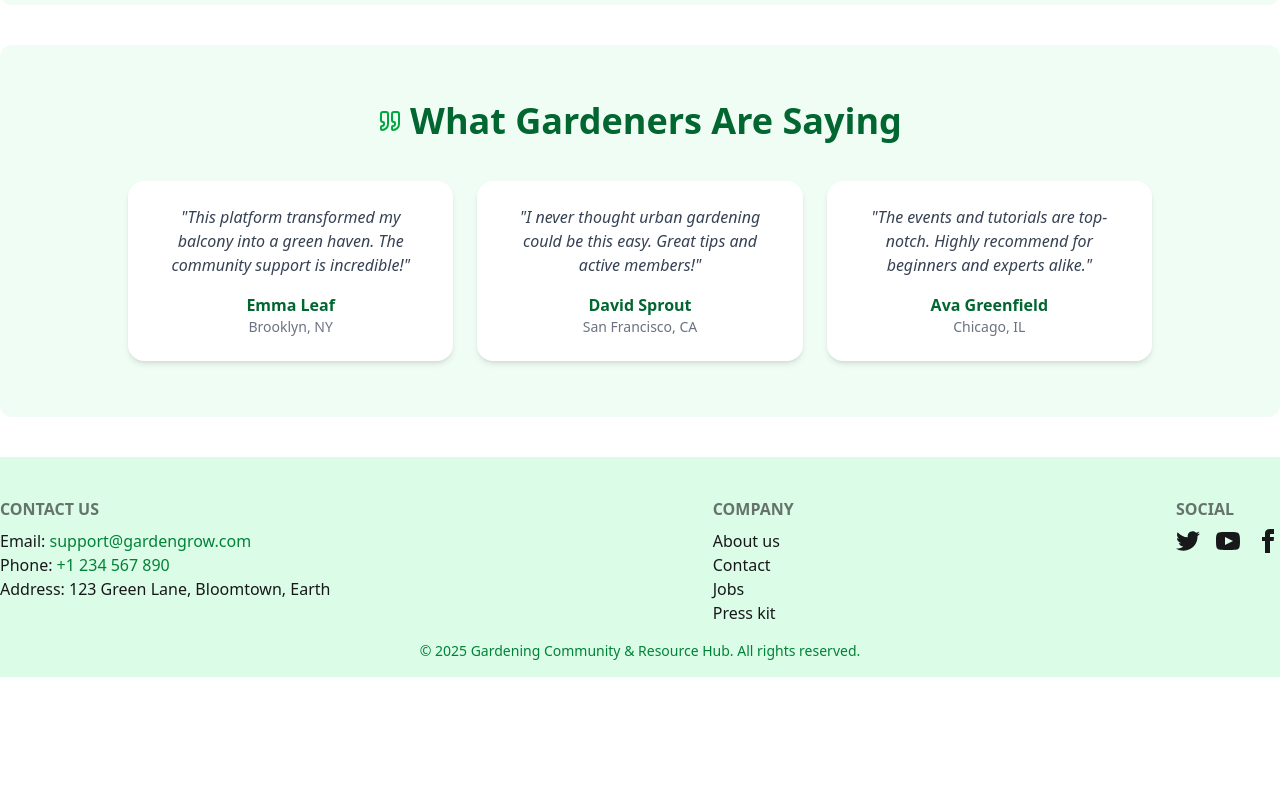
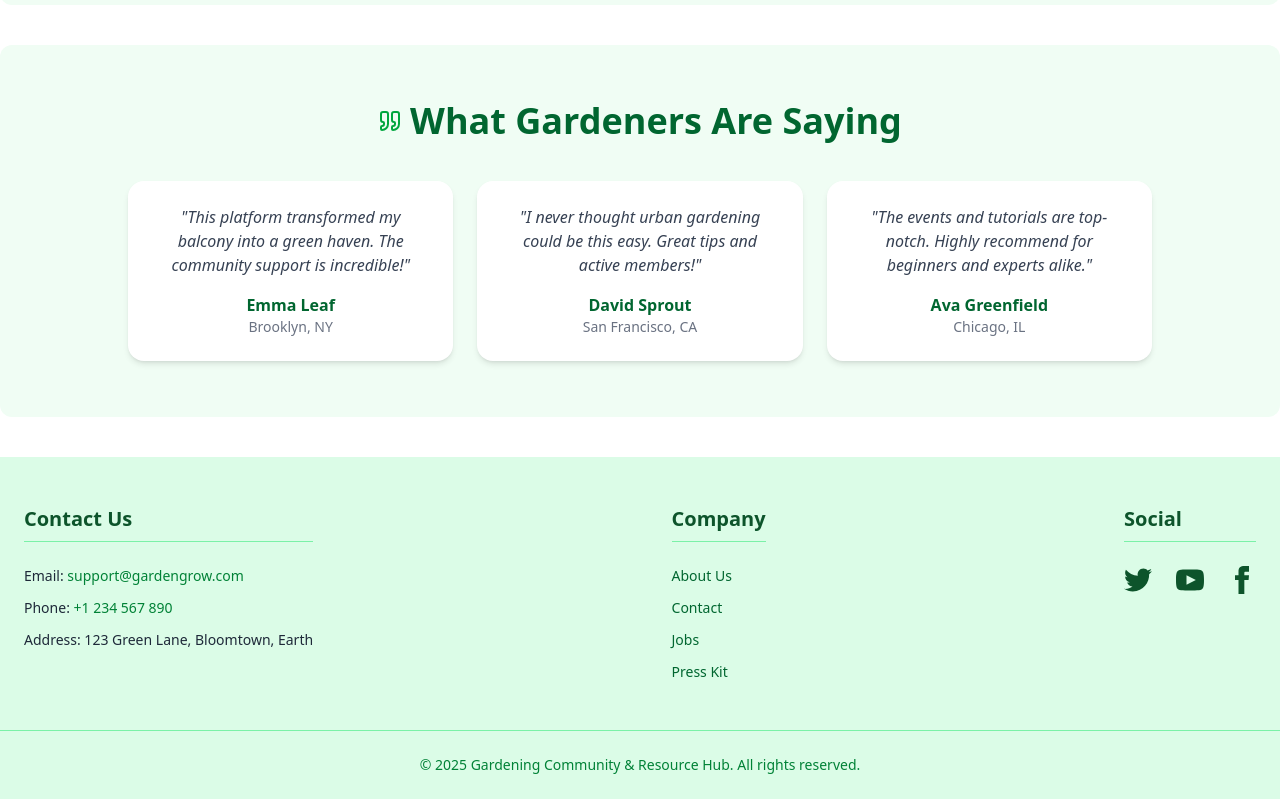
Before and after one commit to iftakhersifat/gardening-community-client, a React (Vite) app: page / in a window 1280 px wide. Shown: the part 2273-3072 px from the top of the page. Before the commit the page ends 2950 px from the top, so only its background shows below. Built offline with nearby package versions, Linux system fonts and the light colour scheme; no server answers.

Commit message:
added updated sections

```diff
--- a/src/Components/Root/Footer.jsx
+++ b/src/Components/Root/Footer.jsx
@@ -3,69 +3,80 @@ import { Link } from 'react-router';
 
 const Footer = () => {
   return (
-        <div className='bg-green-100'>
-            <footer className="md:flex md:justify-between container mx-auto sm:footer-horizontal  p-10 md:p-0">
-  <div className='mt-10'>
-    <h6 className="footer-title">Contact Us</h6>
-    <div>
-      <p>Email: <Link to="" className="text-green-700 hover:underline">support@gardengrow.com</Link></p>
-      <p>Phone: <Link to="" className="text-green-700 hover:underline">+1 234 567 890</Link></p>
+    <footer className="bg-green-100 text-green-900">
+      <div className="container mx-auto px-6 py-12 md:flex md:justify-between md:items-start mt-10">
+
+        {/* Contact Section */}
+        <div className="mb-10 md:mb-0 max-w-sm">
+          <h6 className="text-xl font-semibold mb-6 border-b border-green-300 pb-2">Contact Us</h6>
+          <address className="not-italic space-y-3 text-gray-800 text-sm">
+            <p>
+              Email: <a href="mailto:support@gardengrow.com" className="text-green-700 hover:underline">support@gardengrow.com</a>
+            </p>
+            <p>
+              Phone: <a href="tel:+1234567890" className="text-green-700 hover:underline">+1 234 567 890</a>
+            </p>
             <p>Address: 123 Green Lane, Bloomtown, Earth</p>
-    </div>
+          </address>
         </div>
 
-  <div className='flex flex-col mt-10'>
-    <h6 className="footer-title">Company</h6>
-    <a className="link link-hover">About us</a>
-    <a className="link link-hover">Contact</a>
-    <a className="link link-hover">Jobs</a>
-    <a className="link link-hover">Press kit</a>
+        {/* Company Links */}
+        <div className="mb-10 md:mb-0">
+          <h6 className="text-xl font-semibold mb-6 border-b border-green-300 pb-2">Company</h6>
+          <nav className="flex flex-col space-y-3 text-green-800 text-sm">
+            <Link to="/about" className="hover:text-green-700 transition">About Us</Link>
+            <Link to="/contact" className="hover:text-green-700 transition">Contact</Link>
+            <Link to="/jobs" className="hover:text-green-700 transition">Jobs</Link>
+            <Link to="/press-kit" className="hover:text-green-700 transition">Press Kit</Link>
+          </nav>
         </div>
 
+        {/* Social Links */}
         <div>
-    <h6 className="footer-title mt-10">Social</h6>
-    <div className="flex  gap-4">
-      <a>
-        <svg
-          xmlns="http://www.w3.org/2000/svg"
-          width="24"
-          height="24"
-          viewBox="0 0 24 24"
-          className="fill-current">
-          <path
-            d="M24 4.557c-.883.392-1.832.656-2.828.775 1.017-.609 1.798-1.574 2.165-2.724-.951.564-2.005.974-3.127 1.195-.897-.957-2.178-1.555-3.594-1.555-3.179 0-5.515 2.966-4.797 6.045-4.091-.205-7.719-2.165-10.148-5.144-1.29 2.213-.669 5.108 1.523 6.574-.806-.026-1.566-.247-2.229-.616-.054 2.281 1.581 4.415 3.949 4.89-.693.188-1.452.232-2.224.084.626 1.956 2.444 3.379 4.6 3.419-2.07 1.623-4.678 2.348-7.29 2.04 2.179 1.397 4.768 2.212 7.548 2.212 9.142 0 14.307-7.721 13.995-14.646.962-.695 1.797-1.562 2.457-2.549z"></path>
+          <h6 className="text-xl font-semibold mb-6 border-b border-green-300 pb-2">Social</h6>
+          <div className="flex space-x-6">
+            <a
+              href="https://twitter.com"
+              target="_blank"
+              rel="noopener noreferrer"
+              aria-label="Twitter"
+              className="hover:text-green-700 transition"
+            >
+              <svg xmlns="http://www.w3.org/2000/svg" width="28" height="28" fill="currentColor" viewBox="0 0 24 24">
+                <path d="M24 4.557c-.883.392-1.832.656-2.828.775 1.017-.609 1.798-1.574 2.165-2.724-.951.564-2.005.974-3.127 1.195-.897-.957-2.178-1.555-3.594-1.555-3.179 0-5.515 2.966-4.797 6.045-4.091-.205-7.719-2.165-10.148-5.144-1.29 2.213-.669 5.108 1.523 6.574-.806-.026-1.566-.247-2.229-.616-.054 2.281 1.581 4.415 3.949 4.89-.693.188-1.452.232-2.224.084.626 1.956 2.444 3.379 4.6 3.419-2.07 1.623-4.678 2.348-7.29 2.04 2.179 1.397 4.768 2.212 7.548 2.212 9.142 0 14.307-7.721 13.995-14.646.962-.695 1.797-1.562 2.457-2.549z" />
               </svg>
             </a>
-      <a>
-        <svg
-          xmlns="http://www.w3.org/2000/svg"
-          width="24"
-          height="24"
-          viewBox="0 0 24 24"
-          className="fill-current">
-          <path
-            d="M19.615 3.184c-3.604-.246-11.631-.245-15.23 0-3.897.266-4.356 2.62-4.385 8.816.029 6.185.484 8.549 4.385 8.816 3.6.245 11.626.246 15.23 0 3.897-.266 4.356-2.62 4.385-8.816-.029-6.185-.484-8.549-4.385-8.816zm-10.615 12.816v-8l8 3.993-8 4.007z"></path>
+            <a
+              href="https://youtube.com"
+              target="_blank"
+              rel="noopener noreferrer"
+              aria-label="YouTube"
+              className="hover:text-green-700 transition"
+            >
+              <svg xmlns="http://www.w3.org/2000/svg" width="28" height="28" fill="currentColor" viewBox="0 0 24 24">
+                <path d="M19.615 3.184c-3.604-.246-11.631-.245-15.23 0-3.897.266-4.356 2.62-4.385 8.816.029 6.185.484 8.549 4.385 8.816 3.6.245 11.626.246 15.23 0 3.897-.266 4.356-2.62 4.385-8.816-.029-6.185-.484-8.549-4.385-8.816zm-10.615 12.816v-8l8 3.993-8 4.007z" />
               </svg>
             </a>
-      <a>
-        <svg
-          xmlns="http://www.w3.org/2000/svg"
-          width="24"
-          height="24"
-          viewBox="0 0 24 24"
-          className="fill-current">
-          <path
-            d="M9 8h-3v4h3v12h5v-12h3.642l.358-4h-4v-1.667c0-.955.192-1.333 1.115-1.333h2.885v-5h-3.808c-3.596 0-5.192 1.583-5.192 4.615v3.385z"></path>
+            <a
+              href="https://facebook.com"
+              target="_blank"
+              rel="noopener noreferrer"
+              aria-label="Facebook"
+              className="hover:text-green-700 transition"
+            >
+              <svg xmlns="http://www.w3.org/2000/svg" width="28" height="28" fill="currentColor" viewBox="0 0 24 24">
+                <path d="M9 8h-3v4h3v12h5v-12h3.642l.358-4h-4v-1.667c0-.955.192-1.333 1.115-1.333h2.885v-5h-3.808c-3.596 0-5.192 1.583-5.192 4.615v3.385z" />
               </svg>
             </a>
           </div>
         </div>
-</footer>
-<div className="text-center text-sm text-green-700 p-4">
+      </div>
+
+      {/* Bottom copyright */}
+      <div className="text-center text-sm text-green-700 py-6 border-t border-green-300 select-none">
         &copy; 2025 Gardening Community & Resource Hub. All rights reserved.
       </div>
-        </div>
-
+    </footer>
   );
 };
 
```
Lines whose indentation alone changed are shown as unchanged.
